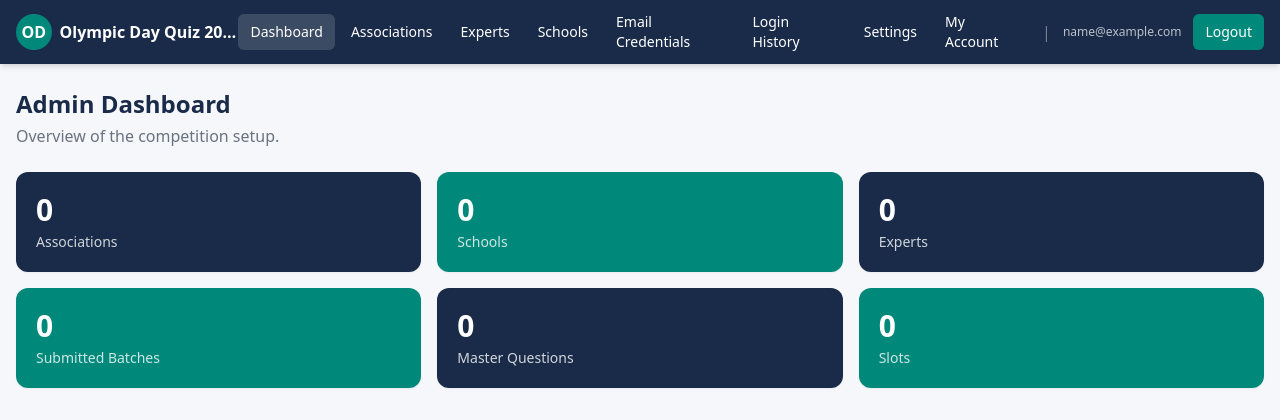
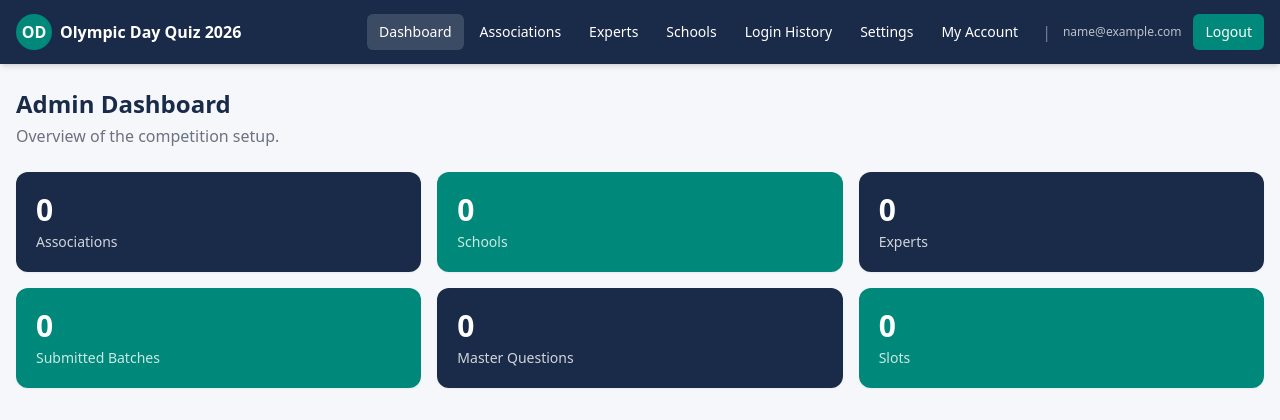
Before and after one commit to sportsbyadrika/olympicdayquiz_koa, a PHP site: page /admin/index.php in a window 1280 px wide. Shown: the top 420 px of the page. Run offline with PHP 8.4, Linux system fonts and the light colour scheme; the visitor is signed in with stand-in values (Sample User, id 1); data that the repository does not hold is empty; some libraries are stand-ins or nearby versions.

Commit message:
Admin: remove Email Credentials from main nav (still available from Schools page)

```diff
--- a/includes/header.php
+++ b/includes/header.php
@@ -26,7 +26,6 @@ function nav_links(?string $role): array
                 ['/admin/associations.php', 'Associations'],
                 ['/admin/experts.php', 'Experts'],
                 ['/admin/schools.php', 'Schools'],
-                ['/admin/email_credentials.php', 'Email Credentials'],
                 ['/admin/login_history.php', 'Login History'],
                 ['/admin/settings.php', 'Settings'],
             ];
```
